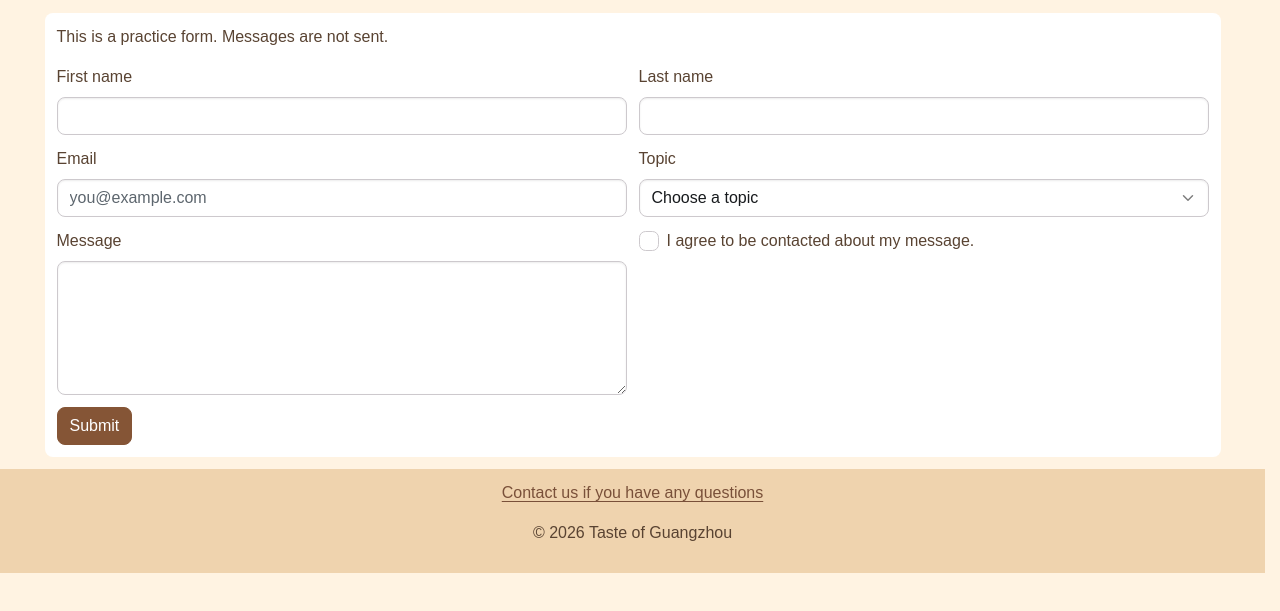
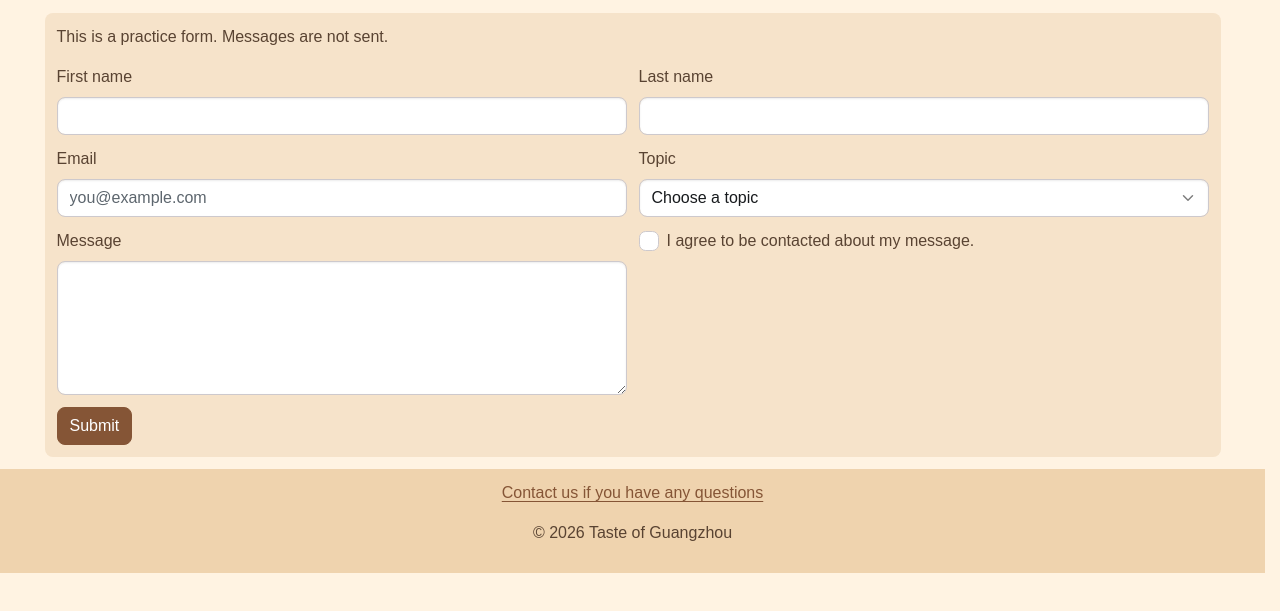
Before and after one commit to Viki666loo/Lab-6-1, a plain HTML site: page contact.html in a window 1280 px wide. Shown: the part 161-772 px from the top of the page. Drawn offline with Linux system fonts and the light colour scheme.

Commit message:
v5-final version

```diff
--- a/contact.html
+++ b/contact.html
@@ -48,7 +48,7 @@
             <p>Share your favourite dim sum or ask a food question.</p>
         </header>
 
-        <form class="bg-white rounded p-4" action="contact.html" method="get">
+        <form class="rounded p-4" action="contact.html" method="get">
             <p>This is a practice form. Messages are not sent.</p>
 
             <div class="row g-4">
--- a/css/style.css
+++ b/css/style.css
@@ -1,7 +1,7 @@
 :root {
-    --bs-primary-base: #795039;
-    --bs-primary-bg: #795039;
-    --bs-primary-fg: #795039;
+    --bs-primary-base: #855536;
+    --bs-primary-bg: #855536;
+    --bs-primary-fg: #855536;
     --bs-primary-contrast: #ffffff;
 }
 body {
@@ -26,4 +26,4 @@ h1, h2, h3, h4 {
     --bs-btn-hover-color: #ffffff;
     --bs-btn-hover-border-color: #663e27;
 }
-.card-body, .carousel{ background-color: #f6e3ca;}
+.card-body, .carousel, form{ background-color: #f6e3ca;}
```
